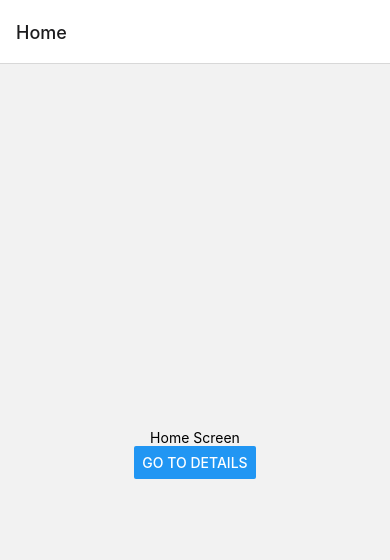
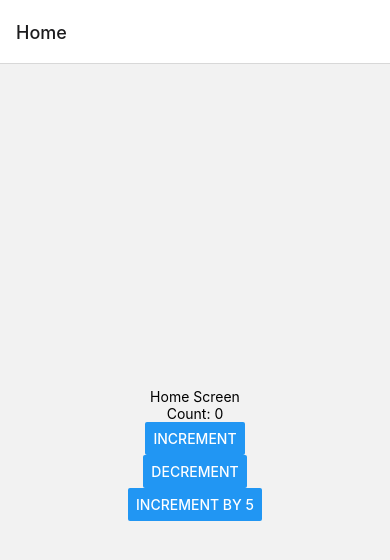
Before and after one commit to YonatanMaymon/HelloNative, a React Native app: screen /Home in a window 390 px wide. Shown: the top 560 px of the page. Built offline with nearby package versions, Linux system fonts and the light colour scheme.

Commit message:
redux setup

```diff
--- a/App.tsx
+++ b/App.tsx
@@ -2,13 +2,17 @@
 
 import React from 'react';
 import { SafeAreaView, StyleSheet } from 'react-native';
+import { Provider } from 'react-redux';
 import AppNavigator from './src/navigation/AppNavigator';
+import store from './src/redux/store';
 
 const App = () => {
   return (
-    <SafeAreaView style={styles.container}>
-      <AppNavigator />
-    </SafeAreaView>
+    <Provider store={store}>
+      <SafeAreaView style={styles.container}>
+        <AppNavigator />
+      </SafeAreaView>
+    </Provider>
   );
 };
 
--- a/package.json
+++ b/package.json
@@ -12,6 +12,7 @@
     "@react-navigation/bottom-tabs": "^6.5.20",
     "@react-navigation/native": "^6.1.17",
     "@react-navigation/stack": "^6.3.29",
+    "@reduxjs/toolkit": "^2.2.5",
     "expo": "~51.0.8",
     "expo-status-bar": "~1.12.1",
     "react": "18.2.0",
@@ -19,7 +20,9 @@
     "react-native-gesture-handler": "^2.16.2",
     "react-native-reanimated": "^3.11.0",
     "react-native-safe-area-context": "^4.10.1",
-    "react-native-screens": "^3.31.1"
+    "react-native-screens": "^3.31.1",
+    "react-redux": "^9.1.2",
+    "redux": "^5.0.1"
   },
   "devDependencies": {
     "@babel/core": "^7.20.0",
--- /dev/null
+++ b/src/hooks/redux.hook.ts
@@ -0,0 +1,5 @@
+import { TypedUseSelectorHook, useDispatch, useSelector } from 'react-redux';
+import { AppDispatch, RootState } from '../redux/store';
+
+export const useAppDispatch = () => useDispatch<AppDispatch>();
+export const useAppSelector: TypedUseSelectorHook<RootState> = useSelector;
--- /dev/null
+++ b/src/redux/slices.ts
@@ -0,0 +1,34 @@
+import { createSlice, PayloadAction } from '@reduxjs/toolkit';
+import { combineReducers } from 'redux';
+
+interface CounterState {
+  value: number;
+}
+
+const initialState: CounterState = {
+  value: 0,
+};
+
+const counterSlice = createSlice({
+  name: 'counter',
+  initialState,
+  reducers: {
+    increment: (state) => {
+      state.value += 1;
+    },
+    decrement: (state) => {
+      state.value -= 1;
+    },
+    incrementByAmount: (state, action: PayloadAction<number>) => {
+      state.value += action.payload;
+    },
+  },
+});
+
+export const { increment, decrement, incrementByAmount } = counterSlice.actions;
+
+const rootReducer = combineReducers({
+  counter: counterSlice.reducer,
+});
+
+export default rootReducer;
--- /dev/null
+++ b/src/redux/store.ts
@@ -0,0 +1,11 @@
+import { configureStore } from '@reduxjs/toolkit';
+import rootReducer from './slices';
+
+const store = configureStore({
+  reducer: rootReducer,
+});
+
+export type RootState = ReturnType<typeof store.getState>;
+export type AppDispatch = typeof store.dispatch;
+
+export default store;
--- a/src/screens/HomeScreen.tsx
+++ b/src/screens/HomeScreen.tsx
@@ -2,23 +2,20 @@
 
 import React from 'react';
 import { Button, View, Text } from 'react-native';
-import { StackNavigationProp } from '@react-navigation/stack';
-import { RootStackParamList } from '../navigation/AppNavigator';
+import { increment, decrement, incrementByAmount } from '../redux/slices';
+import { useAppDispatch, useAppSelector } from '../hooks/redux.hook';
 
-type HomeScreenNavigationProp = StackNavigationProp<RootStackParamList, 'Home'>;
+const HomeScreen: React.FC = () => {
+  const dispatch = useAppDispatch();
+  const count = useAppSelector((state) => state.counter.value);
 
-type Props = {
-  navigation: HomeScreenNavigationProp;
-};
-
-const HomeScreen: React.FC<Props> = ({ navigation }) => {
   return (
     <View style={{ flex: 1, alignItems: 'center', justifyContent: 'center' }}>
       <Text>Home Screen</Text>
-      <Button
-        title="Go to Details"
-        onPress={() => navigation.navigate('Details', { itemId: 42 })}
-      />
+      <Text>Count: {count}</Text>
+      <Button title="Increment" onPress={() => dispatch(increment())} />
+      <Button title="Decrement" onPress={() => dispatch(decrement())} />
+      <Button title="Increment by 5" onPress={() => dispatch(incrementByAmount(5))} />
     </View>
   );
 };
```
Also changed, not shown: 1 other file (tests, documents, lock files or other folders).
